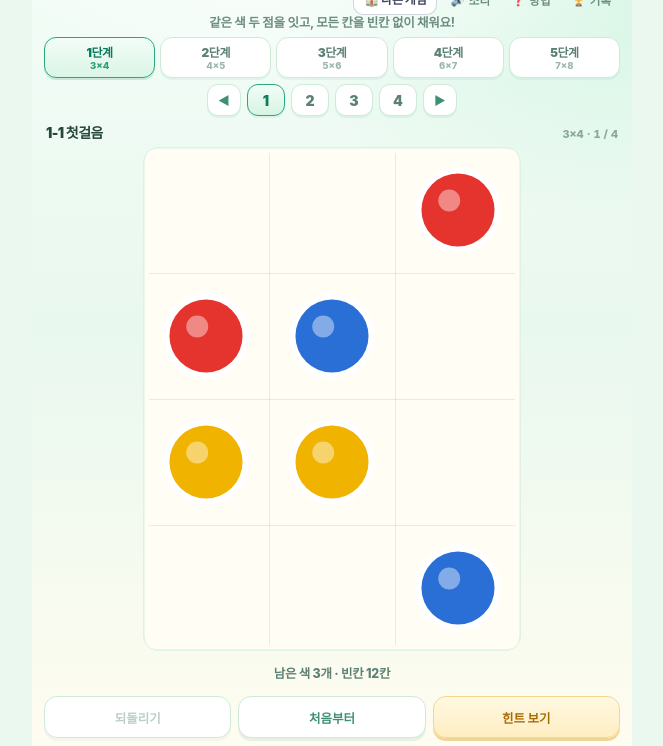
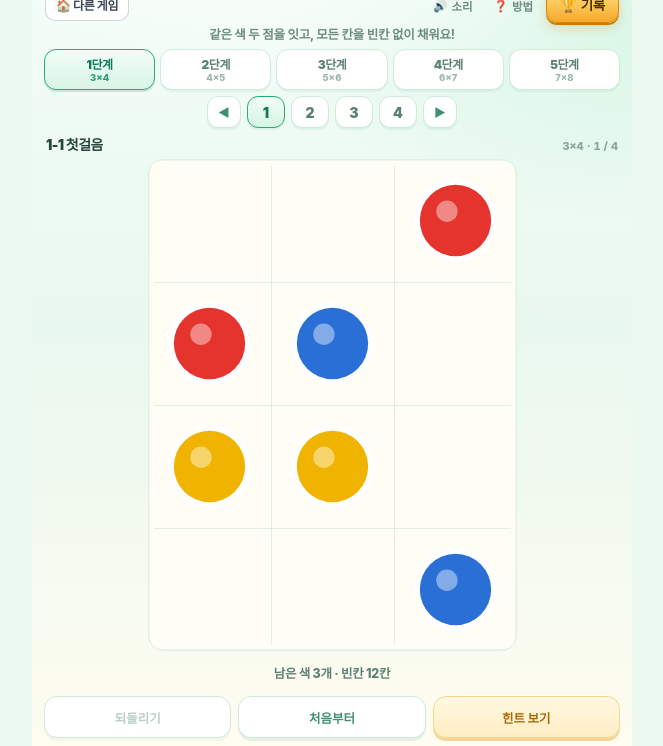
Before and after one commit to chohanui2-home/wangjeon-connect, a plain HTML site: page index.html in a window 1280 px wide. Shown: the part 54-800 px from the top of the page, without its empty margins (308-971 px from the left). Drawn offline with Linux system fonts and the light colour scheme.

Commit message:
🏠 다른 게임 버튼을 소리 버튼과 같은 줄 맨 왼쪽으로 · 🏆 기록 버튼을 큰 금색 버튼으로

```diff
--- a/index.html
+++ b/index.html
@@ -56,7 +56,9 @@ header.topbar h1{
   line-height:1.18;white-space:nowrap;text-align:center;color:#0f7a5c;
   text-shadow:0 1px 0 #fff,0 2px 0 rgba(255,255,255,.9),0 7px 16px rgba(23,138,103,.20);
 }
-.toptools{display:flex;align-items:center;justify-content:flex-end;gap:5px;height:26px;padding:0 1px}
+.toptools{display:flex;align-items:center;justify-content:flex-end;gap:5px;height:38px;padding:0 1px}
+/* 🏠 다른 게임은 소리·방법·기록과 같은 줄의 맨 왼쪽에 붙인다 */
+.toptools .homebtn{margin-right:auto}
 .toptools button{
   display:inline-flex;align-items:center;gap:4px;border:0;background:transparent;
   color:#6d8d81;font:inherit;font-size:11.5px;font-weight:800;padding:5px 8px;border-radius:9px;
@@ -211,6 +213,17 @@ header.topbar h1{
   -webkit-tap-highlight-color:transparent;white-space:nowrap;
 }
 .homebtn:active{transform:translateY(1px)}
+/* 🏆 기록 버튼: 작고 흐려서 잘 안 보인다는 요청으로 금색 네모 버튼으로 키웠다 */
+.toptools .recbtn{
+  display:inline-flex;align-items:center;justify-content:center;gap:4px;
+  height:34px;padding:0 13px;border-radius:11px;
+  background:linear-gradient(180deg,#FFE082 0%,#F7A928 100%);
+  border:1.6px solid #DB8608;color:#4E2C00;
+  font-family:inherit;font-size:13.5px;font-weight:900;letter-spacing:-.02em;line-height:1;
+  box-shadow:0 2px 0 #C97A00,0 5px 12px rgba(201,122,0,.24);
+  white-space:nowrap;cursor:pointer;-webkit-tap-highlight-color:transparent;
+}
+.toptools .recbtn:active{transform:translateY(1px);box-shadow:0 1px 0 #C97A00}
 /* ==== /RECORD PANEL ==== */
 </style>
 </head>
@@ -221,7 +234,7 @@ header.topbar h1{
     <a class="homebtn" href="https://chohanui2-home.github.io/games/" aria-label="다른 게임 고르기">🏠 다른 게임</a>
     <button id="sndBtn" type="button" aria-label="효과음 켜기/끄기"><span id="sndIco">🔊</span><span>소리</span></button>
     <button id="helpBtn" type="button" aria-label="놀이 방법"><span>❓</span><span>방법</span></button>
-    <button id="recOpenBtn" type="button" aria-label="기록 남기기"><span>🏆</span><span>기록</span></button>
+    <button id="recOpenBtn" class="recbtn" type="button" aria-label="기록 남기기"><span>🏆</span><span>기록</span></button>
   </div>
 
   <p class="tagline">같은 색 두 점을 잇고, 모든 칸을 빈칸 없이 채워요!</p>
```
